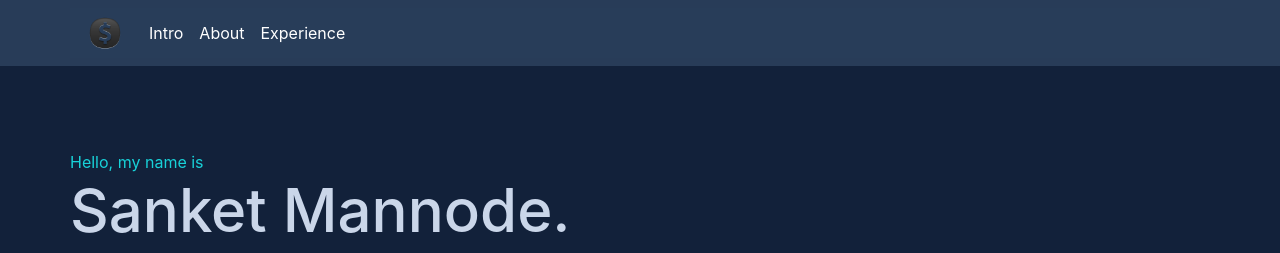
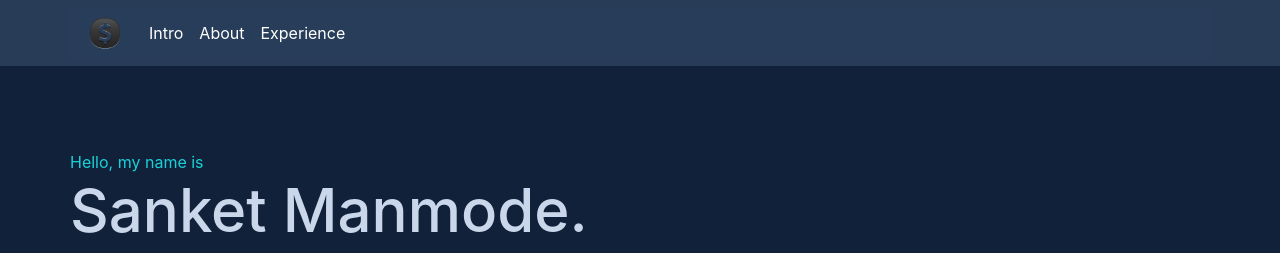
Before and after one commit to manmodesanket/my_website, a website: page index.html in a window 1280 px wide. Shown: the top 253 px of the page. Drawn offline with nearby package versions, Linux system fonts and the light colour scheme; files whose address does not match are found by name.

Commit message:
small changes in text

```diff
--- a/index.html
+++ b/index.html
@@ -48,7 +48,7 @@
         </div>
         <div class="row">
             <div class="col-sm-7">
-                <h1 class="name">Sanket Mannode.</h1>
+                <h1 class="name">Sanket Manmode.</h1>
             </div>
         </div>
         <div class="row">
```
Also changed, not shown: dist/index.html.
